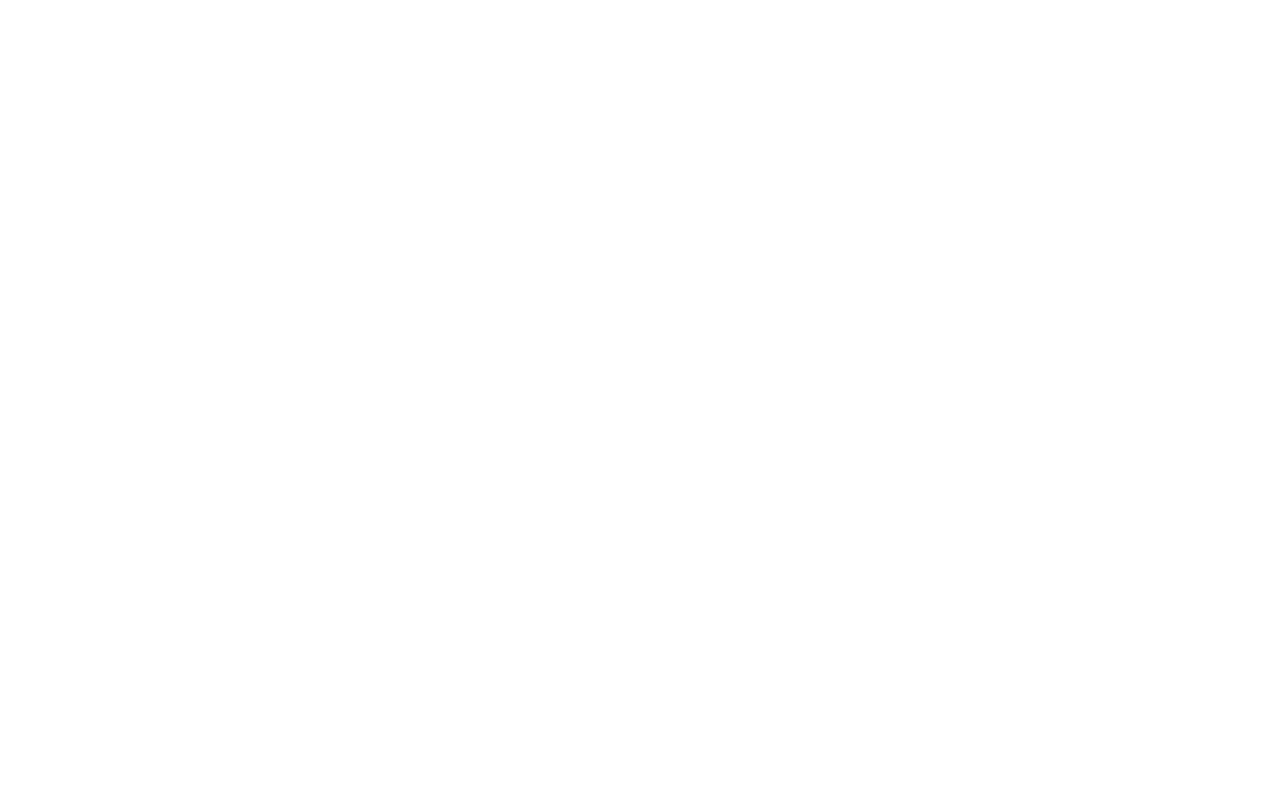
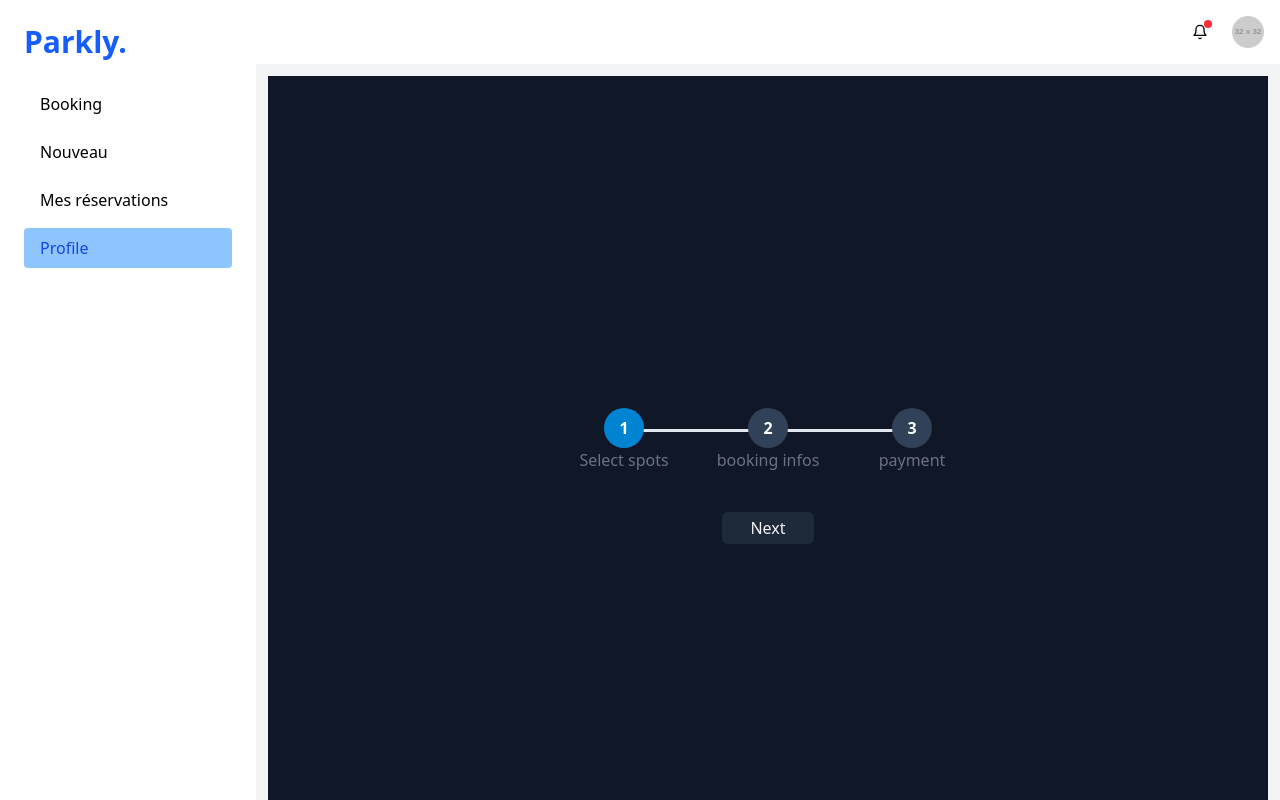
Before and after one commit to Sitr4ka/parkly, a React (Vite) app: page /profile in a window 1280 px wide. Before the commit this address had no page. Built offline with nearby package versions, Linux system fonts and the light colour scheme.

Commit message:
feat: add basic form stepper

```diff
--- a/src/App.jsx
+++ b/src/App.jsx
@@ -5,6 +5,7 @@
 import TestParking from './components/TestParking';
 import MyReservation from './pages/MyReservation/MyReservation';
 import Booking from './pages/booking/Booking';
+import StepFormTest from './pages/StepFormTest';
 function App() {
   return (
     <>
@@ -16,6 +17,7 @@
           <Route path="/reservation" element={<Reservation />} />
           <Route path="/test" element={<TestParking />} />
           <Route path="/myReservation" element={<MyReservation />} />
+          <Route path='/profile' element={<StepFormTest />} />
         </Routes>
       </BrowserRouter>
     </>
--- /dev/null
+++ b/src/components/forms/NewBooking.jsx
@@ -0,0 +1,41 @@
+import React, { useState } from 'react';
+import './newBooking.css';
+import { TiTick } from 'react-icons/ti';
+// import
+
+const NewBooking = () => {
+  const steps = ['Select spots', 'booking infos', 'payment'];
+  const [currentStep, setCurrentStep] = useState(1);
+  const [complete, setComplete] = useState(false);
+
+  return (
+    <>
+      <div className="flex justify-between">
+        {steps?.map((step, i) => (
+          <div
+            key={i}
+            className={`step-item ${currentStep == i + 1 && 'active'} ${(i + 1 < currentStep || complete) && 'complete'}`}
+          >
+            <div className="step">
+              {i + 1 < currentStep || complete ? <TiTick size={24} /> : i + 1}
+            </div>
+            <p className="text-gray-500">{step}</p>
+          </div>
+        ))}
+      </div>
+
+      {!complete && (
+        <button
+          className="btn"
+          onClick={() => {
+            currentStep == steps.length ? setComplete(true) : setCurrentStep((prev) => prev + 1);
+          }}
+        >
+          {currentStep == steps.length ? 'Finish' : 'Next'}
+        </button>
+      )}
+    </>
+  );
+};
+
+export default NewBooking;
--- /dev/null
+++ b/src/components/forms/newBooking.css
@@ -0,0 +1,38 @@
+@import 'tailwindcss';
+
+@layer components {
+  .step-item {
+    @apply relative flex flex-col justify-center items-center w-36;
+  }
+
+  .step-item:not(:first-child):before {
+    @apply content-[''] bg-slate-200 absolute w-full h-[3px] right-2/4 top-1/3;
+  }
+
+  .step {
+    @apply w-10 h-10 rounded-full flex items-center justify-center z-10 relative
+     bg-slate-700 font-semibold text-white;
+  }
+
+  .btn {
+    @apply bg-gray-800 hover:bg-gray-700 text-gray-100 font-medium px-7 py-1 rounded-md;
+  }
+
+}
+
+.active .step {
+  @apply bg-sky-600
+}
+
+.complete .step {
+    @apply bg-green-600;
+}
+
+.complete p {
+    @apply text-white;
+}
+
+.complete:not(:first-child):before,
+.active:not(:first-child):before {
+    @apply bg-green-600 ;
+  }
--- /dev/null
+++ b/src/pages/StepFormTest.jsx
@@ -0,0 +1,28 @@
+import React from 'react';
+import SideBar from '../components/SideBar';
+import Navbar from '../components/Navbar';
+import NewBooking from '../components/forms/NewBooking';
+
+const StepFormTest = () => {
+  return (
+    <div className="h-screen flex flex-col">
+      <div className="flex flex-1 overflow-hidden">
+        <aside className="w-64 bg-white border-gray-400 overflow-hidden">
+          <SideBar />
+        </aside>
+        <div className="flex-1 bg-gray-100 overflow-y-auto">
+          <header className="h-16 bg-white shadow px-4 flex items-center">
+            <Navbar />
+          </header>
+          <main className="flex-1 p-3 bg-gray-100 overflow-y-auto">
+            <div className="bg-gray-900 flex flex-col gap-10 h-screen items-center justify-center">
+              <NewBooking />
+            </div>
+          </main>
+        </div>
+      </div>
+    </div>
+  );
+};
+
+export default StepFormTest;
--- /dev/null
+++ b/src/test.css
@@ -0,0 +1,3 @@
+* {
+    @apply bg-amber-400;
+}
```
